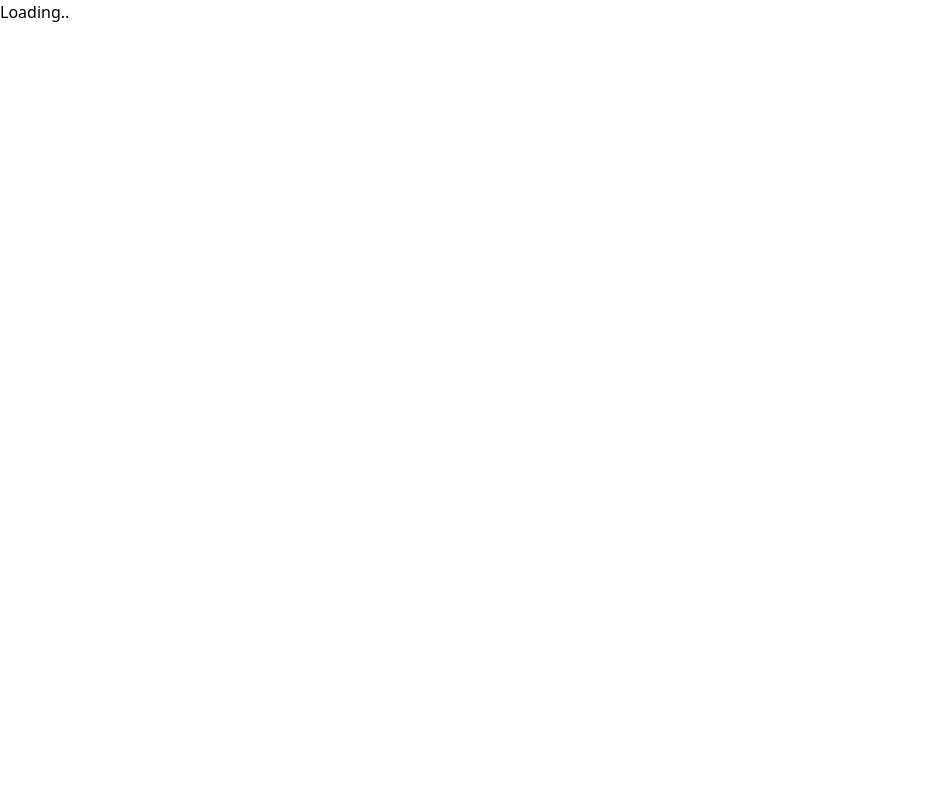
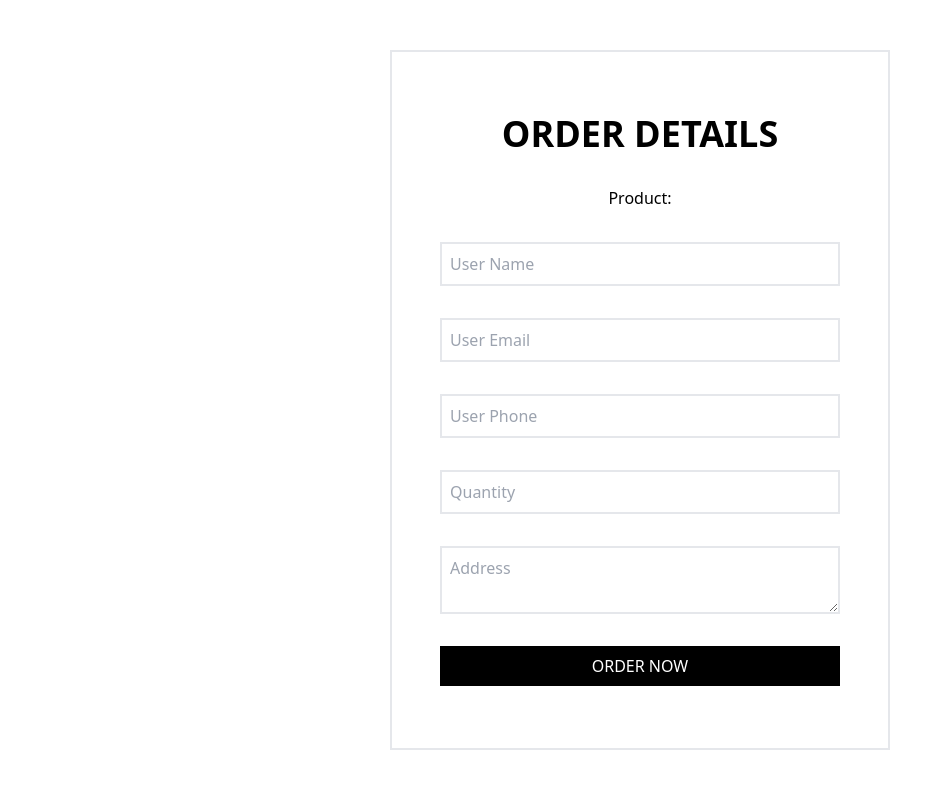
Before and after one commit to venkadesh004/e-commerce-next, a Next.js app: page /order in a window 1280 px wide. Shown: the top 788 px of the page, without its empty margins (0-952 px from the left). Built offline with nearby package versions, Linux system fonts and the light colour scheme.

Commit message:
updated order

```diff
--- a/src/app/order/page.tsx
+++ b/src/app/order/page.tsx
@@ -1,20 +1,21 @@
 'use client';
 
 import axios from 'axios';
-import React from 'react'
+import React, { useEffect, useState } from 'react'
 
 export default function Order() {
 
+    const [itemName, setItemName] = useState('');
+
     const handleSubmit = (e: any) => {
         e.preventDefault();
-        if (typeof window !== undefined) {
             const user = {
                 email: e.target.email.value,
                 name: e.target.name.value,
                 phone: e.target.phone.value,
                 quantity: e.target.quantity.value,
                 address: e.target.address.value,
-                product: window.localStorage.getItem('selectedProduct')
+                product: itemName
             };
             axios.post('https://app.contentstack.com/automations-api/run/537d1114a6374ea0a2579b0673a29c16', user).then(res => {
                 console.log(res);
@@ -24,22 +25,19 @@ export default function Order() {
             }).catch(err => {
                 console.log(err);
             });
-        }
+
     }
 
-    if (typeof window !== undefined) {
-        return (
-            <div>
-                Loading..
-            </div>
-        );
-    }
+    useEffect(() => {
+        const item = window.localStorage.getItem('selectedProduct') as string;
+        setItemName(item);
+    }, []);
 
     return (
         <div className='flex items-center justify-center w-full h-screen'>
             <form action="" className='w-[500px] h-[700px] flex flex-col items-center justify-center gap-8 border-2' onSubmit={handleSubmit}>
                 <h1 className='text-4xl font-bold'>ORDER DETAILS</h1>
-                Product: {window.localStorage.getItem('selectedProduct')}
+                Product: {itemName}
                 <input type="text" placeholder='User Name' className='border-2 w-[400px] p-2' name='name' />
                 <input type="text" placeholder='User Email' className='border-2 w-[400px] p-2' name='email' />
                 <input type="text" placeholder='User Phone' className='border-2 w-[400px] p-2' name='phone' />
```
